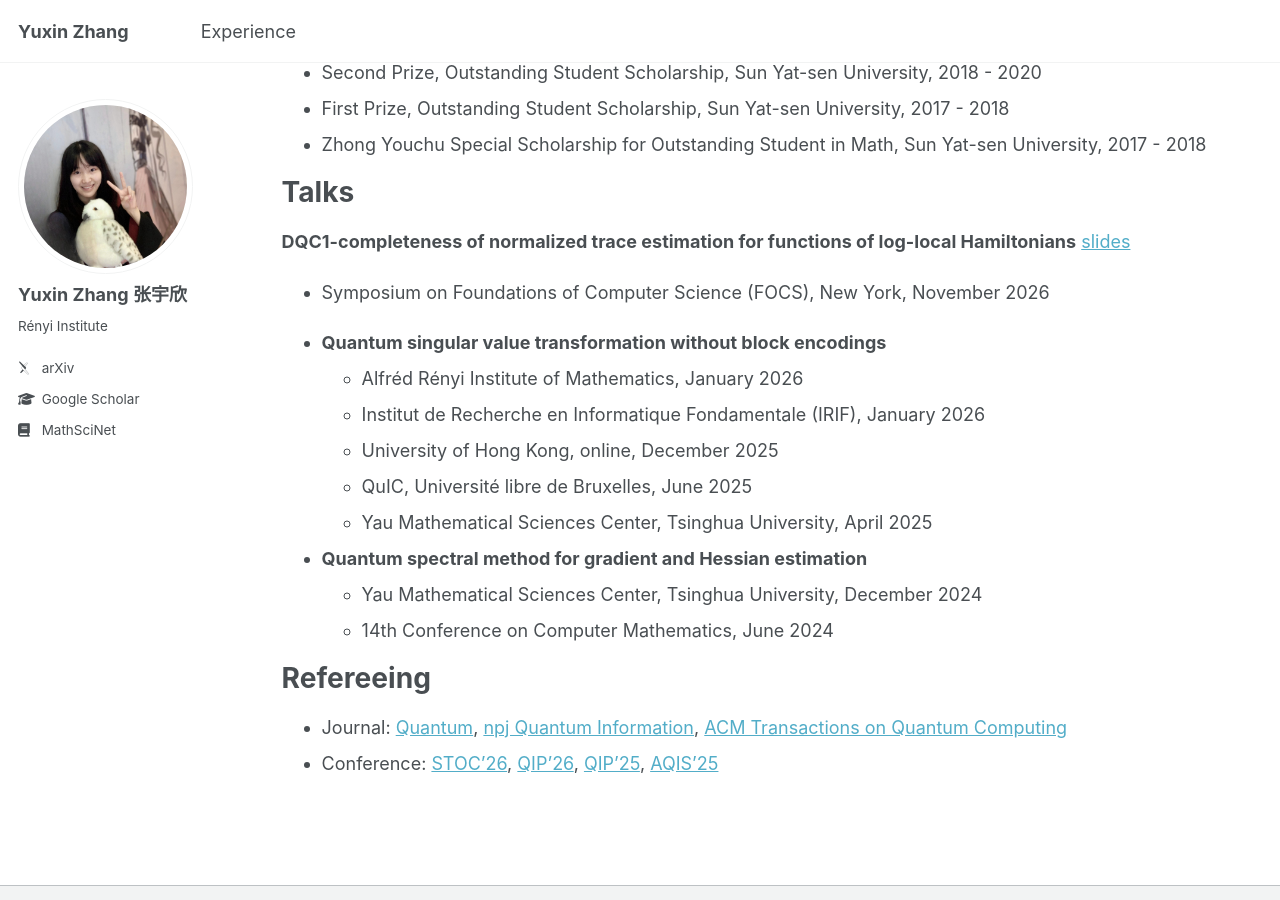
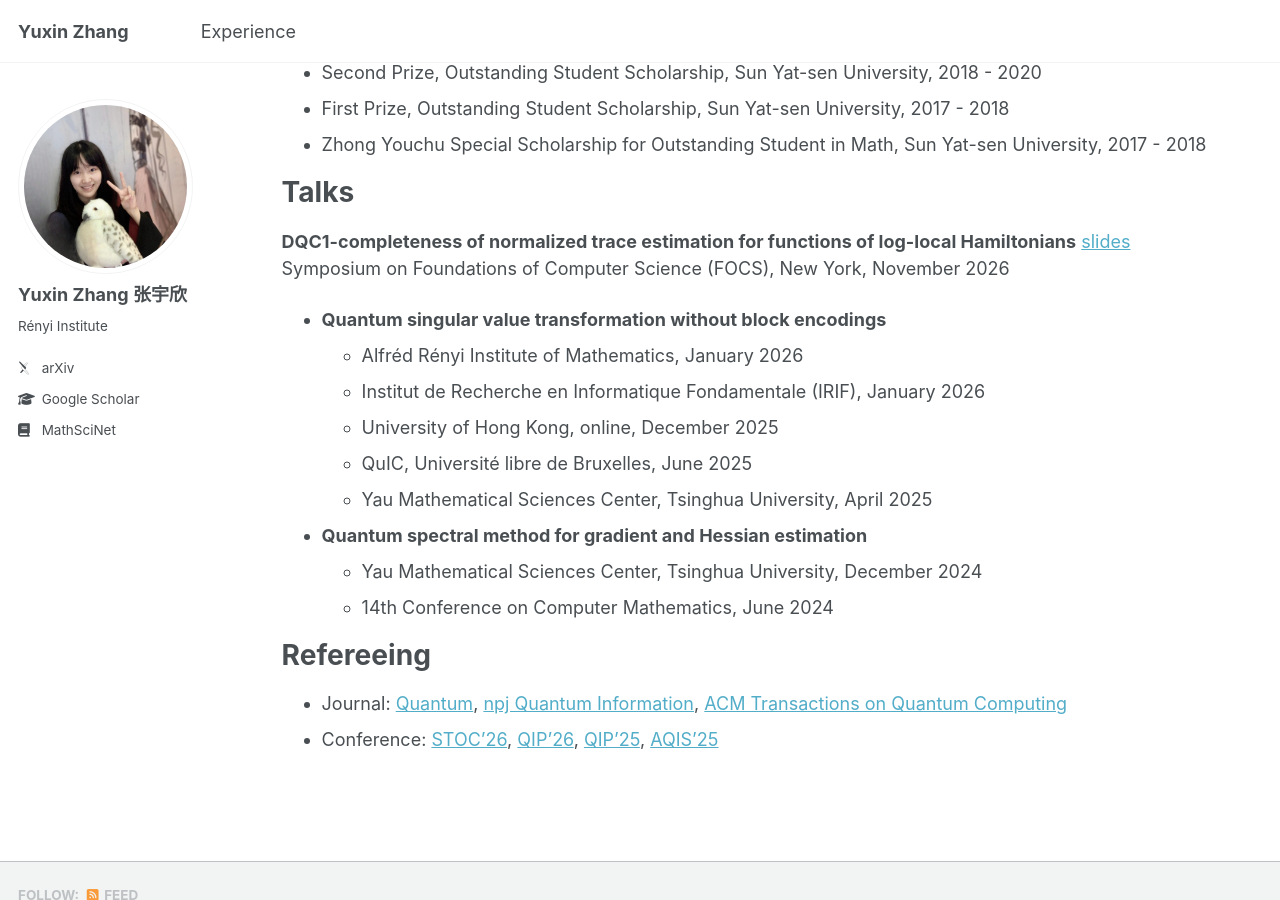
Before and after one commit to yuxinzhangmath/yuxinzhangmath.github.io, a Jekyll site: the page built from _pages/experience.md, in a window 1280 px wide and 900 px high, scrolled down 839 px. Built offline with Jekyll 4.4.1, drawn with Linux system fonts in a browser that asks for light colours; some web fonts are replaced; a script bundle is joined from its source files by our own code; library files that are not in the unit come from our copies.

```diff
--- a/_pages/experience.md
+++ b/_pages/experience.md
@@ -43,8 +43,8 @@ author_profile: true
 
 # Talks
 
-**DQC1-completeness of normalized trace estimation for functions of log-local Hamiltonians** [slides](/files/slides/DQC1_FOCS2026.pdf)
-   * Symposium on Foundations of Computer Science (FOCS), New York, November 2026
+<b>DQC1-completeness of normalized trace estimation for functions of log-local Hamiltonians</b> [slides](/files/slides/DQC1_FOCS2026.pdf)<br>
+Symposium on Foundations of Computer Science (FOCS), New York, November 2026
 
 * **Quantum singular value transformation without block encodings**
    * Alfréd Rényi Institute of Mathematics, January 2026
```
